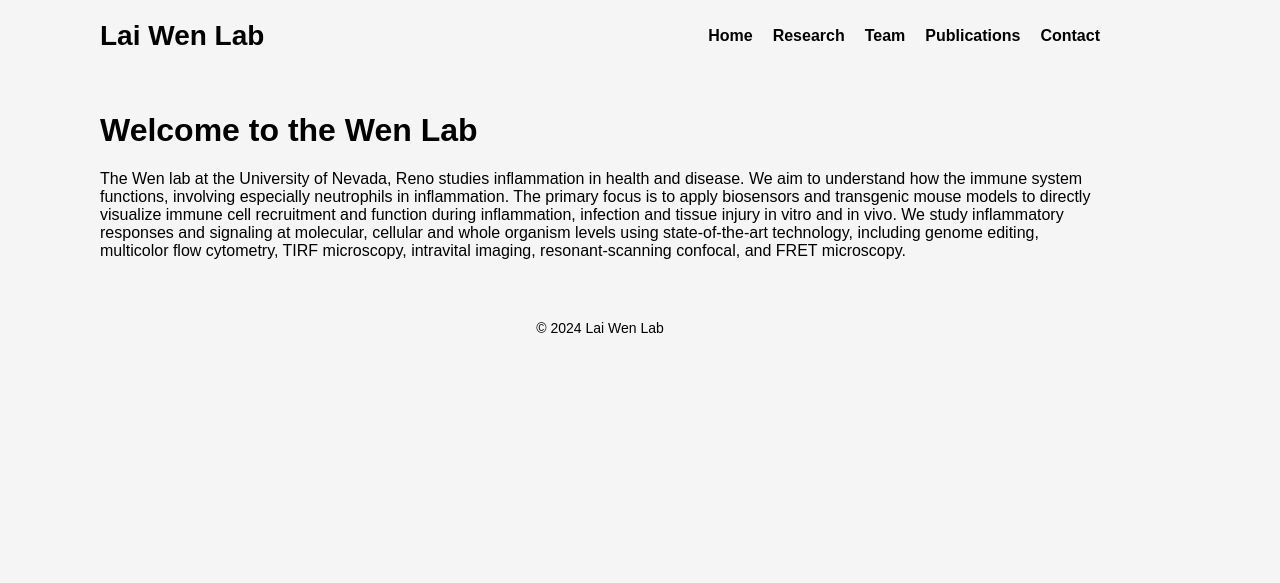
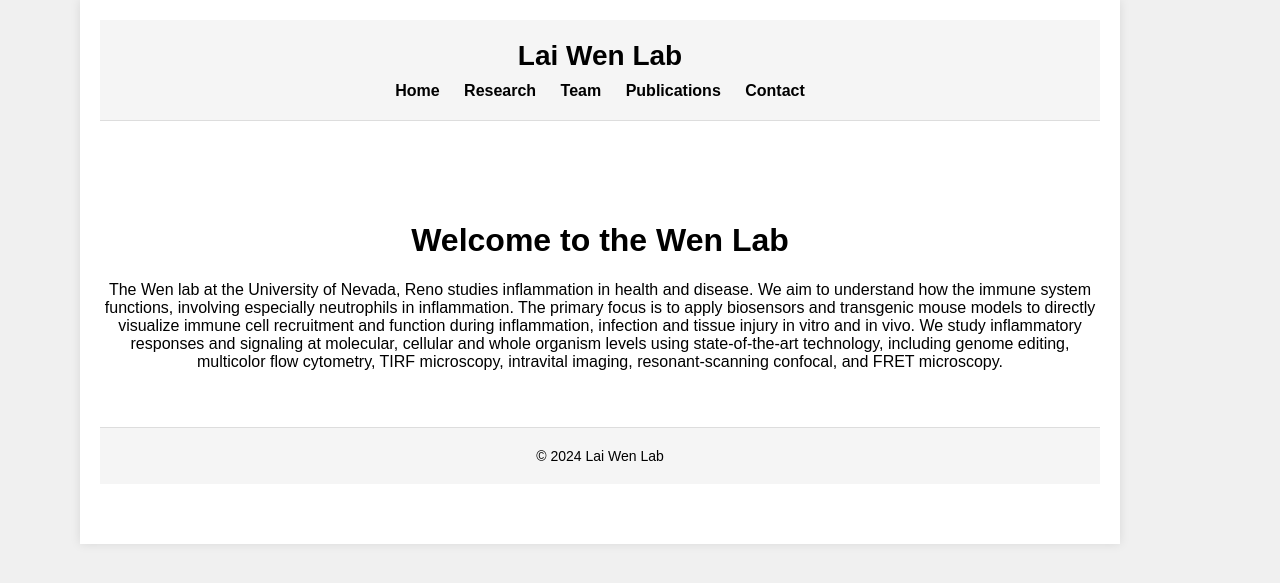
Before and after one commit to laiwenlab/laiwenlab.github.io, a Jekyll site: the page built from index.md, in a window 1280 px wide. Shown: the top 583 px of the page. Built offline with Jekyll 4.4.1, drawn with Linux system fonts in a browser that asks for light colours.

Commit message:
Update default.html

```diff
--- a/_layouts/default.html
+++ b/_layouts/default.html
@@ -11,20 +11,26 @@
             font-family: Arial, sans-serif;
             margin: 0;
             padding: 0;
+            display: flex;
+            justify-content: center; /* Center the container horizontally */
+            background-color: #f0f0f0; /* Subtle background color to differentiate the content */
+        }
+
+        /* Main container for page content */
+        .container {
+            max-width: 1000px; /* Limit the width of the entire page */
+            width: 100%; /* Ensure it scales on smaller screens */
+            padding: 20px; /* Add padding around the content */
+            background-color: #ffffff; /* Background color for the content area */
+            box-shadow: 0 0 10px rgba(0, 0, 0, 0.1); /* Subtle shadow for a lifted effect */
         }
 
         /* Header styling */
         header {
             background-color: #f5f5f5;
             padding: 20px;
-        }
-
-        .header-container {
-            display: flex;
-            justify-content: space-between;
-            align-items: center;
-            max-width: 1000px; /* Set max width for header content */
-            margin: 0 auto; /* Center the header container */
+            border-bottom: 1px solid #ddd;
+            text-align: center; /* Center the header text and navigation */
         }
 
         .header-container h1 {
@@ -34,12 +40,13 @@
 
         nav ul {
             list-style-type: none;
-            margin: 0;
+            margin: 10px 0 0;
             padding: 0;
-            display: flex;
+            display: inline-block; /* Ensure nav is centered horizontally */
         }
 
         nav ul li {
+            display: inline-block;
             margin-right: 20px;
         }
 
@@ -60,9 +67,8 @@
 
         /* Main content styling */
         main {
-            max-width: 1000px; /* Set a max-width for the main content */
-            margin: 40px auto; /* Center the main content */
-            padding: 0 20px; /* Add padding for spacing */
+            padding: 40px 0;
+            text-align: center; /* Center the main content */
         }
 
         /* Footer styling */
@@ -70,8 +76,7 @@
             background-color: #f5f5f5;
             padding: 20px;
             text-align: center;
-            max-width: 1000px; /* Set max width for footer content */
-            margin: 0 auto; /* Center the footer container */
+            border-top: 1px solid #ddd;
         }
 
         .footer-container p {
@@ -81,6 +86,7 @@
     </style>
 </head>
 <body>
+    <div class="container">
         <header>
             <div class="header-container">
                 <h1>{{ site.title }}</h1>
@@ -105,5 +111,6 @@
                 <p>&copy; {{ site.time | date: '%Y' }} {{ site.title }}</p>
             </div>
         </footer>
+    </div>
 </body>
 </html>
```
Lines whose indentation alone changed are shown as unchanged.
